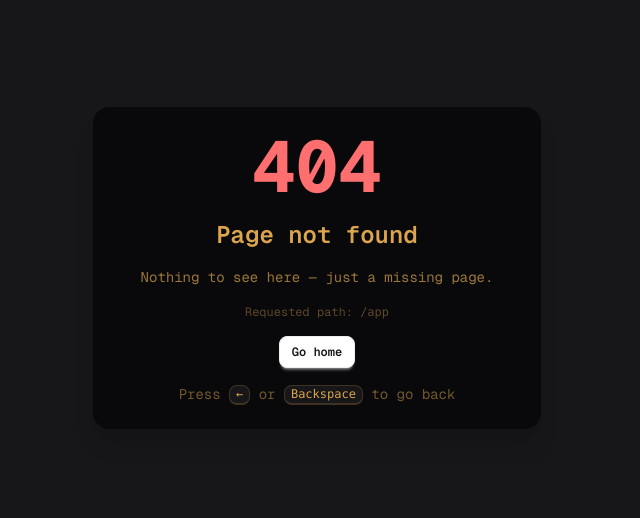
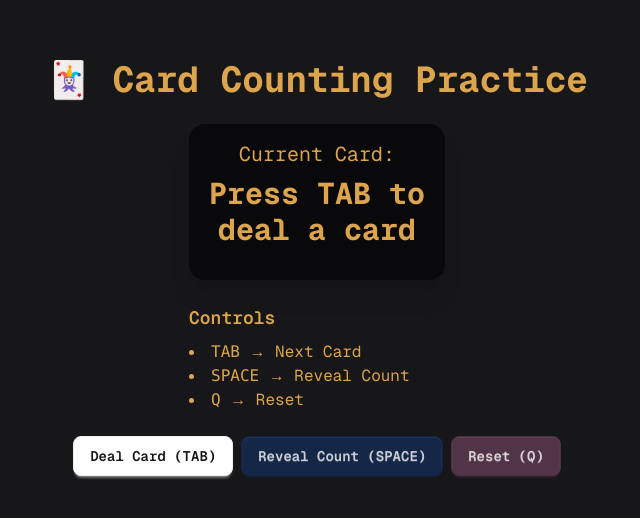
Before and after one commit to hieudoanm/blackjack, a Next.js app in the folder packages/app/: page /app in a window 1280 px wide. Before the commit this address had no page. Shown: the part 132-650 px from the top of the page, without its empty margins (323-963 px from the left). Built offline with nearby package versions, Linux system fonts and the light colour scheme.

Commit message:
add app page

```diff
--- /dev/null
+++ b/packages/app/src/pages/app/index.tsx
@@ -0,0 +1,150 @@
+import type { NextPage } from 'next';
+import { useEffect, useState } from 'react';
+
+type Card = {
+	rank: string;
+	suit: string;
+	value: number;
+};
+
+const ranks: string[] = [
+	'A',
+	'2',
+	'3',
+	'4',
+	'5',
+	'6',
+	'7',
+	'8',
+	'9',
+	'10',
+	'J',
+	'Q',
+	'K',
+];
+
+const suits: string[] = ['♥', '♦', '♣', '♠'];
+
+const hiLoValue = (rank: string): number => {
+	if (['2', '3', '4', '5', '6'].includes(rank)) return 1;
+	if (['7', '8', '9'].includes(rank)) return 0;
+	return -1;
+};
+
+// generate a full 52-card deck
+const newDeck = (): Card[] => {
+	const deck: Card[] = [];
+	for (const suit of suits) {
+		for (const rank of ranks) {
+			deck.push({ rank, suit, value: hiLoValue(rank) });
+		}
+	}
+	for (let i = deck.length - 1; i > 0; i--) {
+		const j = Math.floor(Math.random() * (i + 1));
+		[deck[i], deck[j]] = [deck[j], deck[i]];
+	}
+	return deck;
+};
+
+const AppPage: NextPage = () => {
+	const [deck, setDeck] = useState<Card[]>(newDeck());
+	const [currentCard, setCurrentCard] = useState<Card | null>(null);
+	const [count, setCount] = useState<number>(0);
+	const [reveal, setReveal] = useState<boolean>(false);
+	const [done, setDone] = useState<boolean>(false);
+
+	const dealCard = () => {
+		if (deck.length === 0) {
+			setDone(true);
+			setCurrentCard(null);
+			return;
+		}
+		const card = deck[0];
+		setDeck(deck.slice(1));
+		setCurrentCard(card);
+		setCount(count + card.value);
+		setReveal(false);
+	};
+
+	const handleKeyDown = (e: KeyboardEvent) => {
+		if (done) return;
+		if (e.key === 'Tab') {
+			e.preventDefault();
+			dealCard();
+		}
+		if (e.key === ' ') {
+			e.preventDefault();
+			setReveal(true);
+		}
+		if (e.key.toLowerCase() === 'q') {
+			resetDeck();
+		}
+	};
+
+	const resetDeck = () => {
+		setDeck(newDeck());
+		setCurrentCard(null);
+		setCount(0);
+		setReveal(false);
+		setDone(false);
+	};
+
+	useEffect(() => {
+		window.addEventListener('keydown', handleKeyDown);
+		return () => window.removeEventListener('keydown', handleKeyDown);
+	});
+
+	return (
+		<div className="bg-base-200 flex min-h-screen flex-col items-center justify-center p-6">
+			<h1 className="mb-6 text-center text-4xl font-bold">
+				🃏 Card Counting Practice
+			</h1>
+
+			<div className="card bg-base-100 w-64 p-4 text-center shadow-xl">
+				<div className="mb-2 text-xl">Current Card:</div>
+				<div className="mb-4 text-3xl font-bold">
+					{currentCard
+						? `${currentCard.rank}${currentCard.suit}`
+						: done
+							? 'Deck Finished'
+							: 'Press TAB to deal a card'}
+				</div>
+
+				{reveal && (
+					<div className="alert alert-info">
+						Running Count: <span className="font-bold">{count}</span>
+					</div>
+				)}
+			</div>
+
+			<div className="mt-6 w-64">
+				<h2 className="mb-2 text-lg font-semibold">Controls</h2>
+				<ul className="list-inside list-disc">
+					<li>
+						<span className="font-mono">TAB</span> → Next Card
+					</li>
+					<li>
+						<span className="font-mono">SPACE</span> → Reveal Count
+					</li>
+					<li>
+						<span className="font-mono">Q</span> → Reset
+					</li>
+				</ul>
+			</div>
+
+			<div className="mt-6 flex flex-col gap-2 md:flex-row">
+				<button className="btn btn-primary" onClick={dealCard} disabled={done}>
+					Deal Card (TAB)
+				</button>
+				<button className="btn btn-secondary" onClick={() => setReveal(true)}>
+					Reveal Count (SPACE)
+				</button>
+				<button className="btn btn-accent" onClick={resetDeck}>
+					Reset (Q)
+				</button>
+			</div>
+		</div>
+	);
+};
+
+export default AppPage;
```
Also changed, not shown: 6 other files (tests, documents, lock files or other folders).
